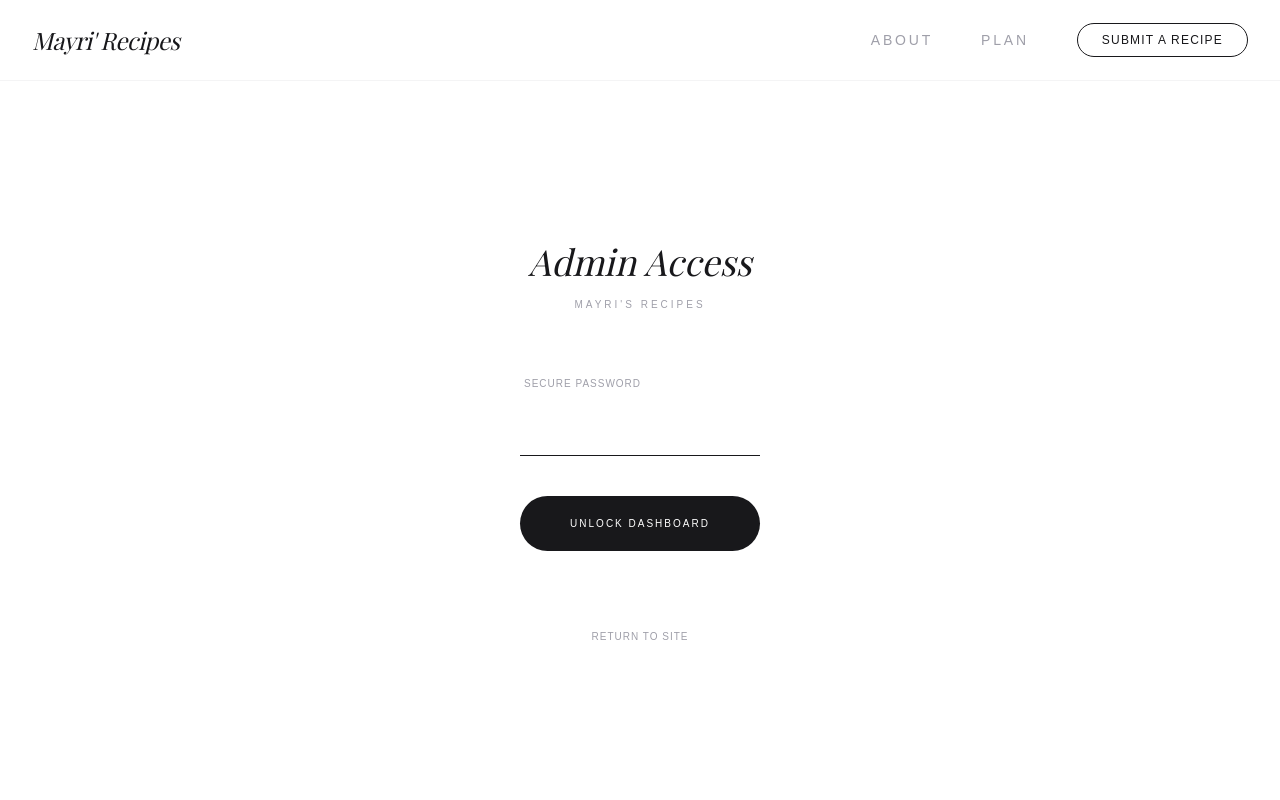
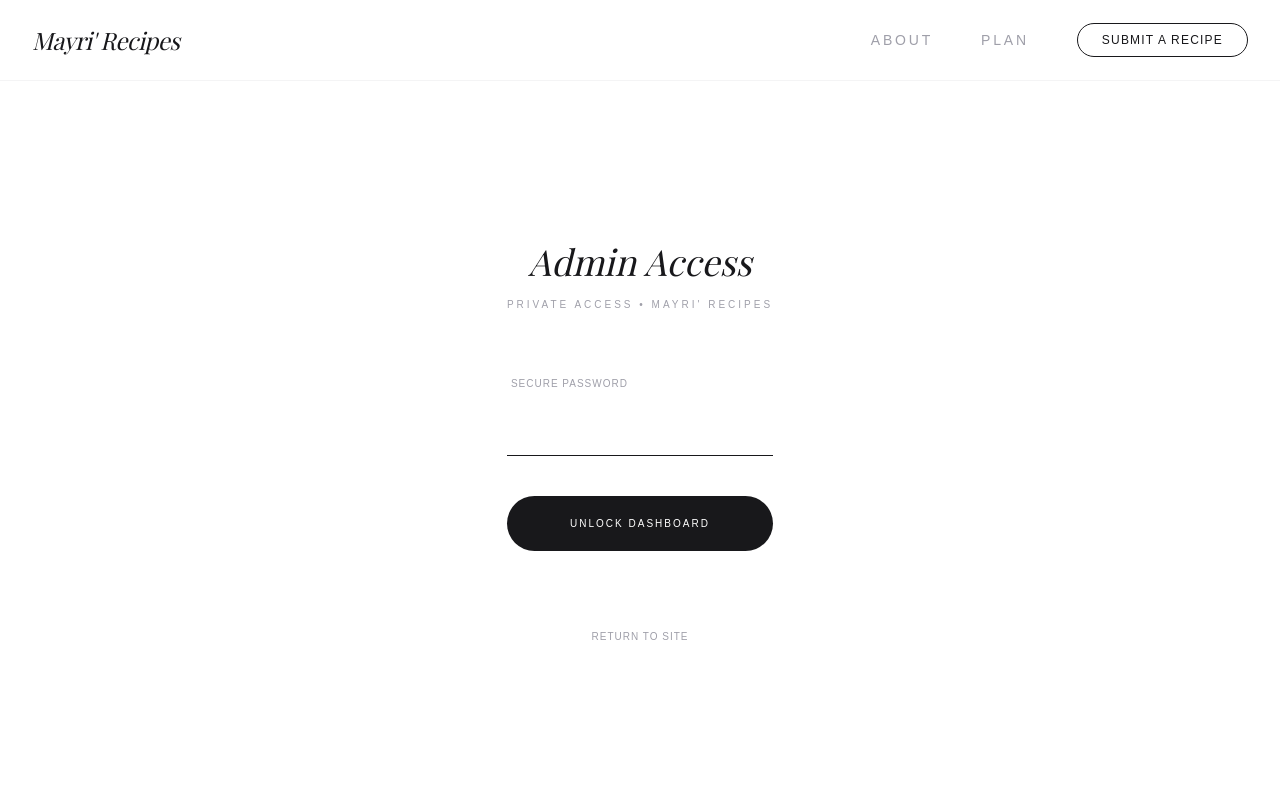
Before and after one commit to Mayuri-Kalvit/recipes, a Next.js app: page /admin in a window 1280 px wide. Shown: the top 800 px of the page. Built offline with nearby package versions, Linux system fonts and the light colour scheme; a web font is replaced by a local one.

Commit message:
feat: add admin dashboard with clear suggestions and add-recipe links

```diff
--- a/app/admin/page.tsx
+++ b/app/admin/page.tsx
@@ -1,72 +1,55 @@
-"use client";
+import { isAdmin } from '@/lib/auth';
+import { handleLogout } from '@/app/actions';
+import { redirect } from 'next/navigation';
+import Link from 'next/link';
+import AdminLoginForm from '@/components/AdminLoginForm';
+import { ChefHat, MessageSquare, Plus, LogOut } from 'lucide-react';
 
-import { useState } from 'react';
-import { useRouter } from 'next/navigation';
-import { handleLogin } from '@/app/actions';
+export default async function AdminPage() {
+    const isUserAdmin = await isAdmin();
 
-export default function AdminLoginPage() {
-    const [isPending, setIsPending] = useState(false);
-    const [error, setError] = useState<string | null>(null);
-    const router = useRouter();
-
-    async function onSubmit(formData: FormData) {
-        setIsPending(true);
-        setError(null);
-
-        const password = formData.get('password') as string;
-        const result = await handleLogin(password);
-
-        if (result.success) {
-            router.push('/');
-            router.refresh();
-        } else {
-            setError('Invalid password. Please try again.');
-            setIsPending(false);
-        }
+    if (!isUserAdmin) {
+        return <AdminLoginForm />;
     }
 
     return (
-        <div className="max-w-md mx-auto py-32 px-6">
+        <div className="max-w-4xl mx-auto py-24 px-6">
             <div className="text-center mb-16">
-                <h1 className="text-4xl font-serif italic mb-4 text-zinc-900 dark:text-zinc-100">Admin Access</h1>
-                <p className="text-[10px] text-zinc-400 tracking-[0.3em] uppercase">Mayri's Recipes</p>
+                <h1 className="text-5xl font-serif italic text-zinc-900 dark:text-zinc-100 mb-4">Admin Dashboard</h1>
+                <p className="text-[10px] text-zinc-400 tracking-[0.4em] uppercase">Private Access • Mayri' Recipes</p>
             </div>
 
-            <form action={onSubmit} className="space-y-10">
-                {error && (
-                    <div className="p-4 bg-red-50 text-red-500 text-xs rounded-lg border border-red-100 font-light italic text-center">
-                        {error}
+            <div className="grid grid-cols-1 md:grid-cols-2 gap-8">
+                <Link
+                    href="/admin/suggestions"
+                    className="group p-10 bg-white dark:bg-zinc-900 rounded-3xl border border-zinc-100 dark:border-zinc-800 hover:border-zinc-900 dark:hover:border-zinc-100 transition-all text-center"
+                >
+                    <div className="w-16 h-16 bg-zinc-50 dark:bg-zinc-950 rounded-full flex items-center justify-center mx-auto mb-6 group-hover:scale-110 transition-transform">
+                        <MessageSquare size={24} className="text-zinc-400 dark:text-zinc-600" />
                     </div>
-                )}
+                    <h2 className="text-xl font-serif italic mb-2">Review Suggestions</h2>
+                    <p className="text-xs text-zinc-500 font-light tracking-wide">Approve or reject community recipes</p>
+                </Link>
 
-                <div className="space-y-3">
-                    <label className="text-[10px] uppercase tracking-widest text-zinc-400 block ml-1">Secure Password</label>
-                    <input
-                        name="password"
-                        type="password"
-                        required
-                        autoFocus
-                        className="w-full bg-transparent border-b border-zinc-200 dark:border-zinc-800 py-3 px-1 outline-none focus:border-zinc-900 dark:focus:border-zinc-100 transition-colors text-lg"
-                    />
-                </div>
+                <Link
+                    href="/add-recipe"
+                    className="group p-10 bg-white dark:bg-zinc-900 rounded-3xl border border-zinc-100 dark:border-zinc-800 hover:border-zinc-900 dark:hover:border-zinc-100 transition-all text-center"
+                >
+                    <div className="w-16 h-16 bg-zinc-50 dark:bg-zinc-950 rounded-full flex items-center justify-center mx-auto mb-6 group-hover:scale-110 transition-transform">
+                        <Plus size={24} className="text-zinc-400 dark:text-zinc-600" />
+                    </div>
+                    <h2 className="text-xl font-serif italic mb-2">Add New Recipe</h2>
+                    <p className="text-xs text-zinc-500 font-light tracking-wide">Create a new recipe in the catalog</p>
+                </Link>
+            </div>
 
-                <button
-                    disabled={isPending}
-                    className="w-full py-5 bg-zinc-900 text-white dark:bg-zinc-100 dark:text-zinc-900 rounded-full text-[10px] uppercase tracking-[0.2em] font-medium hover:scale-[1.02] transition-all disabled:opacity-50"
-                >
-                    {isPending ? 'Verifying...' : 'Unlock Dashboard'}
-                </button>
-
-                <div className="text-center pt-8">
-                    <button
-                        type="button"
-                        onClick={() => router.push('/')}
-                        className="text-[10px] uppercase tracking-widest text-zinc-400 hover:text-zinc-900 dark:hover:text-zinc-100 transition-colors"
-                    >
-                        Return to Site
+            <div className="mt-16 text-center">
+                <form action={handleLogout}>
+                    <button className="inline-flex items-center gap-2 text-[10px] uppercase tracking-[0.3em] font-medium text-zinc-400 hover:text-red-500 transition-colors">
+                        <LogOut size={12} /> Secure Logout
                     </button>
-                </div>
-            </form>
+                </form>
+            </div>
         </div>
     );
 }
--- /dev/null
+++ b/components/AdminLoginForm.tsx
@@ -0,0 +1,72 @@
+"use client";
+
+import { useState } from 'react';
+import { useRouter } from 'next/navigation';
+import { handleLogin } from '@/app/actions';
+
+export default function AdminLoginForm() {
+    const [isPending, setIsPending] = useState(false);
+    const [error, setError] = useState<string | null>(null);
+    const router = useRouter();
+
+    async function onSubmit(formData: FormData) {
+        setIsPending(true);
+        setError(null);
+
+        const password = formData.get('password') as string;
+        const result = await handleLogin(password);
+
+        if (result.success) {
+            router.push('/admin');
+            router.refresh();
+        } else {
+            setError('Invalid password. Please try again.');
+            setIsPending(false);
+        }
+    }
+
+    return (
+        <div className="max-w-md mx-auto py-32 px-6">
+            <div className="text-center mb-16">
+                <h1 className="text-4xl font-serif italic mb-4 text-zinc-900 dark:text-zinc-100">Admin Access</h1>
+                <p className="text-[10px] text-zinc-400 tracking-[0.3em] uppercase">Private Access • Mayri' Recipes</p>
+            </div>
+
+            <form action={onSubmit} className="space-y-10">
+                {error && (
+                    <div className="p-4 bg-red-50 text-red-500 text-xs rounded-lg border border-red-100 font-light italic text-center">
+                        {error}
+                    </div>
+                )}
+
+                <div className="space-y-3">
+                    <label className="text-[10px] uppercase tracking-widest text-zinc-400 block ml-1">Secure Password</label>
+                    <input
+                        name="password"
+                        type="password"
+                        required
+                        autoFocus
+                        className="w-full bg-transparent border-b border-zinc-200 dark:border-zinc-800 py-3 px-1 outline-none focus:border-zinc-900 dark:focus:border-zinc-100 transition-colors text-lg"
+                    />
+                </div>
+
+                <button
+                    disabled={isPending}
+                    className="w-full py-5 bg-zinc-900 text-white dark:bg-zinc-100 dark:text-zinc-900 rounded-full text-[10px] uppercase tracking-[0.2em] font-medium hover:scale-[1.02] transition-all disabled:opacity-50"
+                >
+                    {isPending ? 'Verifying...' : 'Unlock Dashboard'}
+                </button>
+
+                <div className="text-center pt-8">
+                    <button
+                        type="button"
+                        onClick={() => router.push('/')}
+                        className="text-[10px] uppercase tracking-widest text-zinc-400 hover:text-zinc-900 dark:hover:text-zinc-100 transition-colors"
+                    >
+                        Return to Site
+                    </button>
+                </div>
+            </form>
+        </div>
+    );
+}
```
